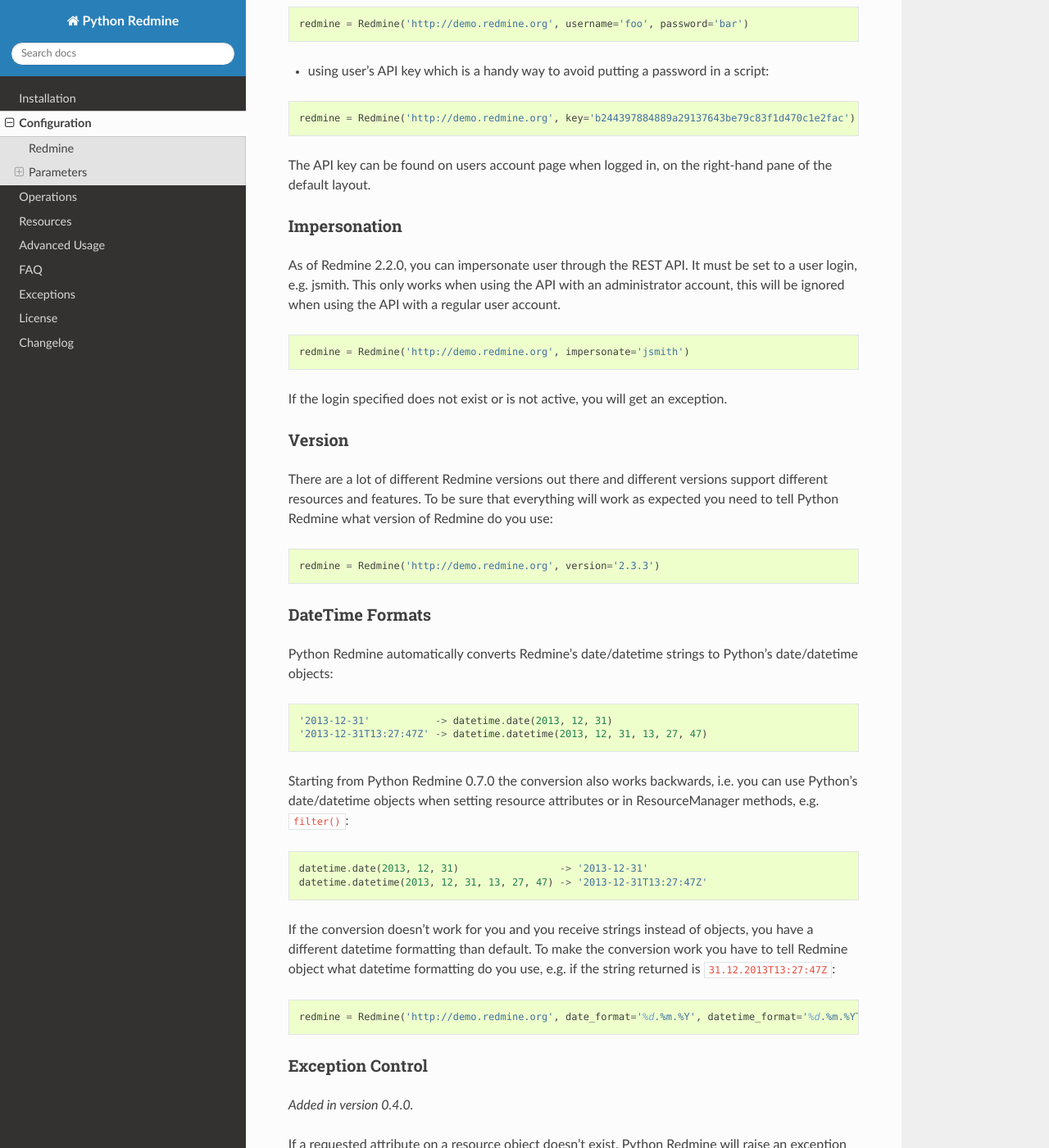
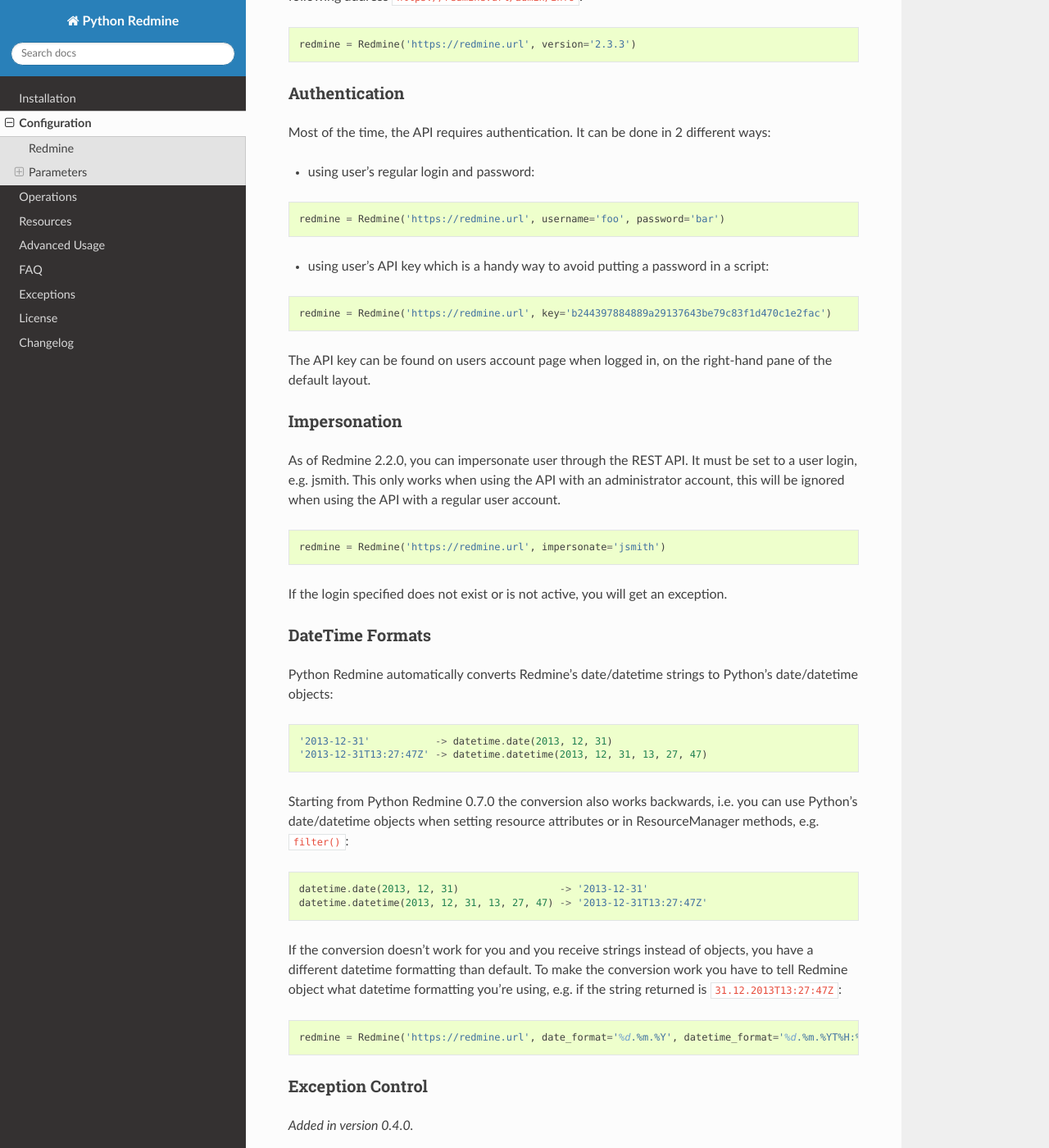
Before and after one commit to maxtepkeev/python-redmine, a Sphinx documentation site: the page built from docs/configuration.rst, in a window 1280 px wide and 1400 px high, scrolled down 934 px. Shown: the whole window at 82% size. Built offline with Sphinx 7.4.7 and the Read the Docs theme 2.0.0, drawn with Linux system fonts in a browser that asks for light colours; some of the changed text lies outside the part shown.

Commit message:
refresh configuration doc a bit [ci skip]

```diff
--- a/docs/configuration.rst
+++ b/docs/configuration.rst
@@ -30,7 +30,19 @@
 
 .. code-block:: python
 
-    redmine = Redmine('http://demo.redmine.org')
+    redmine = Redmine('https://redmine.url')
+
+Version
++++++++
+
+There are a lot of different Redmine versions out there and different versions support different
+resources and features. To be sure that everything will work as expected you need to tell Python
+Redmine what version of Redmine you're using. You can find the Redmine version by visiting the
+following address ``https://redmine.url/admin/info``:
+
+.. code-block:: python
+
+    redmine = Redmine('https://redmine.url', version='2.3.3')
 
 Authentication
 ++++++++++++++
@@ -41,13 +53,13 @@
 
 .. code-block:: python
 
-    redmine = Redmine('http://demo.redmine.org', username='foo', password='bar')
+    redmine = Redmine('https://redmine.url', username='foo', password='bar')
 
 * using user's API key which is a handy way to avoid putting a password in a script:
 
 .. code-block:: python
 
-    redmine = Redmine('http://demo.redmine.org', key='b244397884889a29137643be79c83f1d470c1e2fac')
+    redmine = Redmine('https://redmine.url', key='b244397884889a29137643be79c83f1d470c1e2fac')
 
 The API key can be found on users account page when logged in, on the right-hand pane of
 the default layout.
@@ -61,20 +73,9 @@
 
 .. code-block:: python
 
-    redmine = Redmine('http://demo.redmine.org', impersonate='jsmith')
+    redmine = Redmine('https://redmine.url', impersonate='jsmith')
 
 If the login specified does not exist or is not active, you will get an exception.
-
-Version
-+++++++
-
-There are a lot of different Redmine versions out there and different versions support different
-resources and features. To be sure that everything will work as expected you need to tell Python
-Redmine what version of Redmine do you use:
-
-.. code-block:: python
-
-    redmine = Redmine('http://demo.redmine.org', version='2.3.3')
 
 DateTime Formats
 ++++++++++++++++
@@ -97,11 +98,11 @@
 
 If the conversion doesn't work for you and you receive strings instead of objects, you have a
 different datetime formatting than default. To make the conversion work you have to tell Redmine
-object what datetime formatting do you use, e.g. if the string returned is ``31.12.2013T13:27:47Z``:
+object what datetime formatting you're using, e.g. if the string returned is ``31.12.2013T13:27:47Z``:
 
 .. code-block:: python
 
-    redmine = Redmine('http://demo.redmine.org', date_format='%d.%m.%Y', datetime_format='%d.%m.%YT%H:%M:%SZ')
+    redmine = Redmine('https://redmine.url', date_format='%d.%m.%Y', datetime_format='%d.%m.%YT%H:%M:%SZ')
 
 Exception Control
 +++++++++++++++++
@@ -150,7 +151,7 @@
     .. code-block:: python
 
         # settings.py
-        REDMINE_URL = 'http://demo.redmine.org'
+        REDMINE_URL = 'https://redmine.urlg'
         REDMINE_KEY = 'b244397884889a29137643be79c83f1d470c1e2fac'
 
         # somewhere in the code
```
